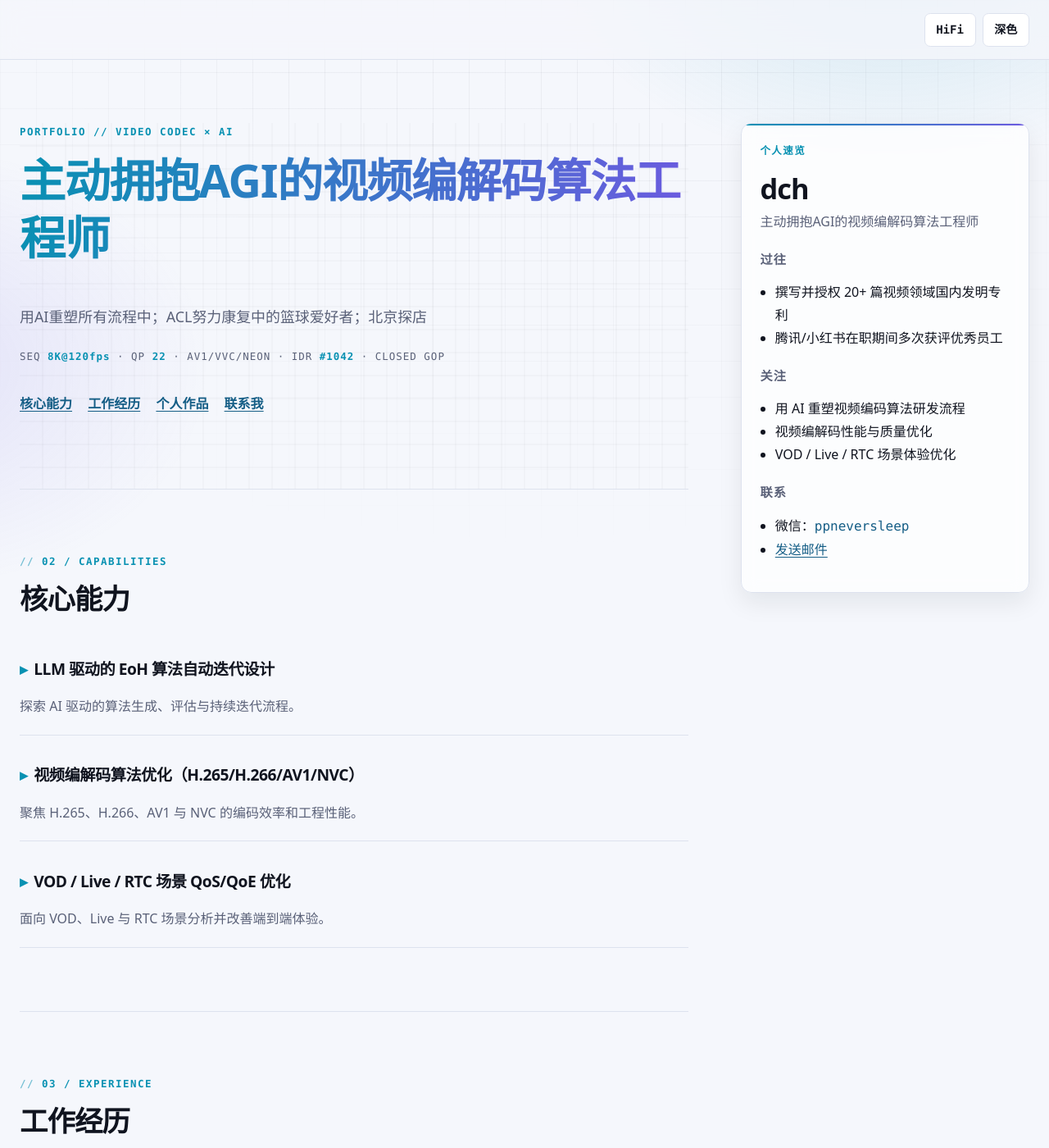
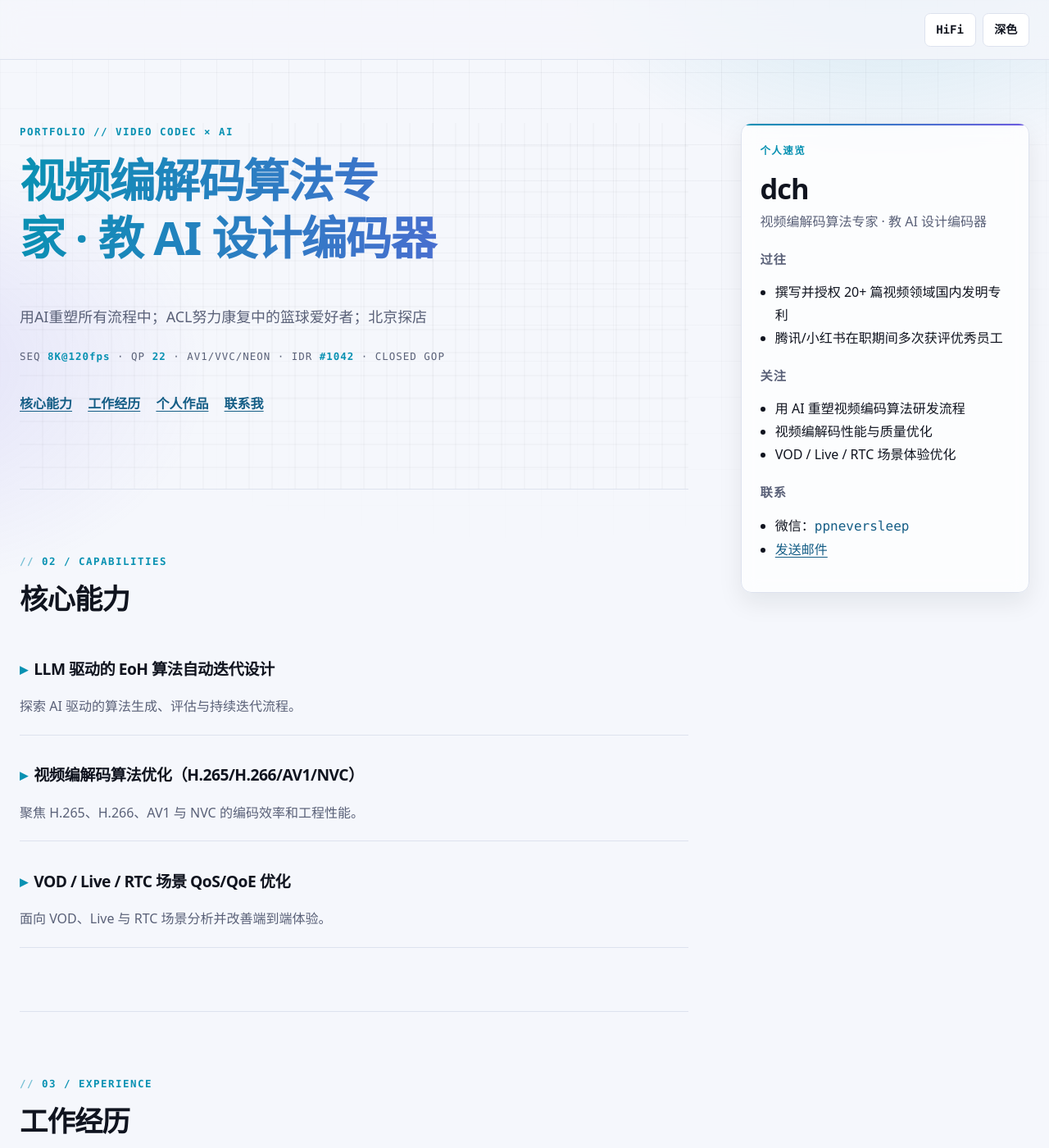
Before and after one commit to bitchenhui/bitchenhui.github.io, a Jekyll site: the page built from index.html, in a window 1280 px wide and 1400 px high. Shown: the whole window at 82% size. Built offline with Jekyll 4.4.1, drawn with Linux system fonts in a browser that asks for light colours.

Commit message:
feat: sharpen hero headline and balance title wrap
Replace AGI-hype role with '视频编解码算法专家 · 教 AI 设计编码器';
add text-wrap: balance so long titles break into even lines.

```diff
--- a/_config.yml
+++ b/_config.yml
@@ -13,7 +13,7 @@ plugins:
 
 author:
   name: "dch"
-  role: "主动拥抱AGI的视频编解码算法工程师"
+  role: "视频编解码算法专家 · 教 AI 设计编码器"
   intro: "用AI重塑所有流程中；ACL努力康复中的篮球爱好者；北京探店"
   email: "ppduan50@gmail.com"
   # 展示在侧栏卡片「联系」中的微信号
--- a/assets/css/main.scss
+++ b/assets/css/main.scss
@@ -93,7 +93,7 @@ body::after {
 h1, h2, h3, p, ul, ol { margin-top: 0; }
 h1, h2, h3 { line-height: 1.25; letter-spacing: -0.025em; }
 h1, h2, h3, a, .tag { overflow-wrap: anywhere; }
-h1 { font-size: clamp(2rem, 5vw, 3.5rem); }
+h1 { font-size: clamp(2rem, 5vw, 3.5rem); text-wrap: balance; }
 h2 { font-size: clamp(1.5rem, 3vw, 2.15rem); }
 h3 { font-size: 1.2rem; }
 a { color: var(--accent-strong); text-underline-offset: 0.18em; transition: color 0.2s ease; }
```
